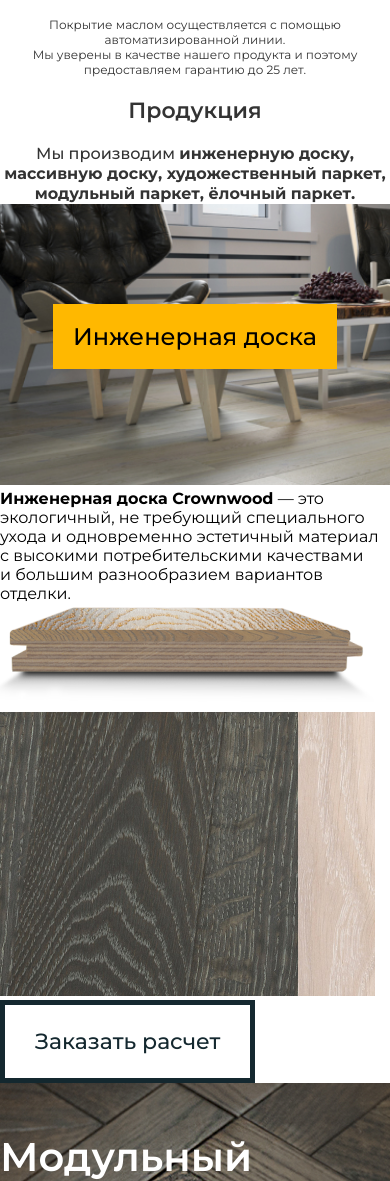
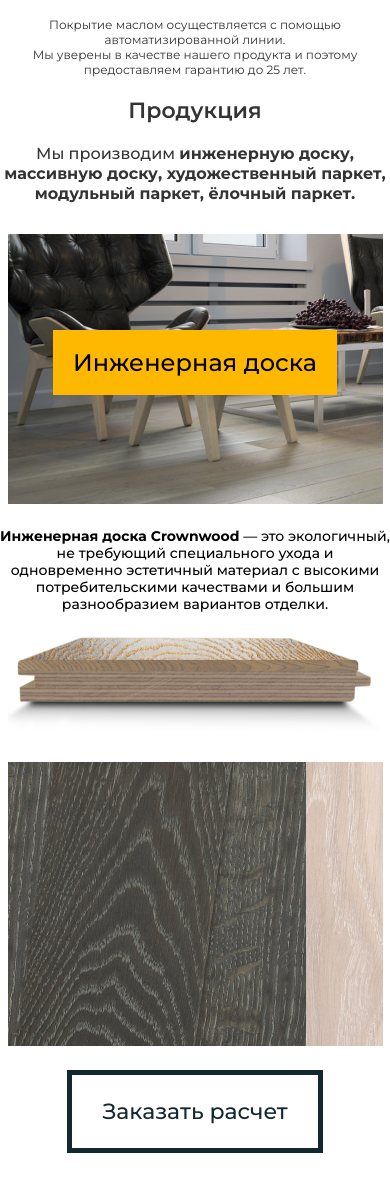
Before and after one commit to swd762/CrownWood, a PHP site: page / in a window 390 px wide. Shown: the part 898-2079 px from the top of the page. Run offline with PHP 8.4, Linux system fonts and the light colour scheme.

Commit message:
add some blocks for mobile

```diff
--- a/styles.css
+++ b/styles.css
@@ -714,6 +714,11 @@ main, footer, header {
     .engineering-board-block__content .circle--no-tablet {
       display: none; } }
 
+.engineering-board-mobile-block__wrapper {
+  padding: 30px 0;
+  display: none;
+  flex-direction: column;
+  align-items: center; }
   .engineering-board-mobile-block__wrapper .title-image {
     position: relative; }
     .engineering-board-mobile-block__wrapper .title-image img {
@@ -730,6 +735,17 @@ main, footer, header {
       width: 284px;
       left: 50%;
       margin-left: -142px; }
+  .engineering-board-mobile-block__wrapper .description {
+    font-size: 14px;
+    line-height: 17px;
+    font-weight: 500;
+    margin: 20px 0;
+    text-align: center; }
+  .engineering-board-mobile-block__wrapper .samples-slider {
+    margin: 20px 0; }
+  @media (max-width: 750px) {
+    .engineering-board-mobile-block__wrapper {
+      display: flex; } }
 
 .modular-parquet-block__wrapper {
   height: 1252px;
--- a/styles.scss
+++ b/styles.scss
@@ -939,7 +939,10 @@ main, footer, header {
 }
 // Engineering block mobile
 .engineering-board-mobile-block__wrapper {
-
+  padding: 30px 0;
+  display: none;
+  flex-direction: column;
+  align-items: center;
   .title-image {
     position: relative;
     img {width: 100%}
@@ -957,7 +960,22 @@ main, footer, header {
       margin-left: -142px;
     }
   }
+  .description {
+    font-size: 14px;
+    line-height: 17px;
+    font-weight: 500;
+    margin: 20px 0;
+    text-align: center;
+  }
+  .samples-slider {
+    margin: 20px 0;
+  }
 
+
+
+  @media (max-width: $mob) {
+    display: flex;
+  }
 
 
 }
```
Also changed, not shown: 1 other file. Lines whose indentation alone changed are shown as unchanged.
